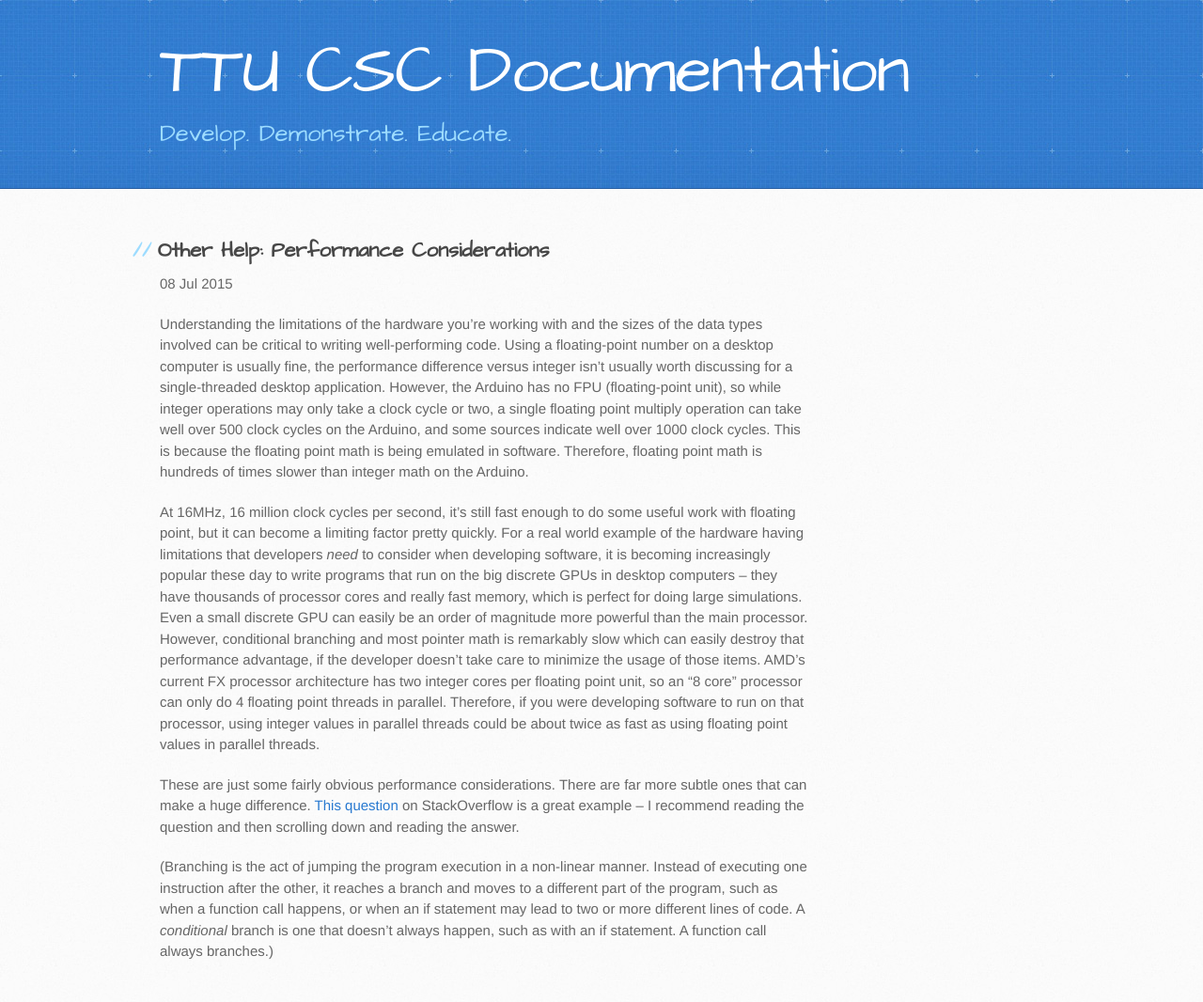
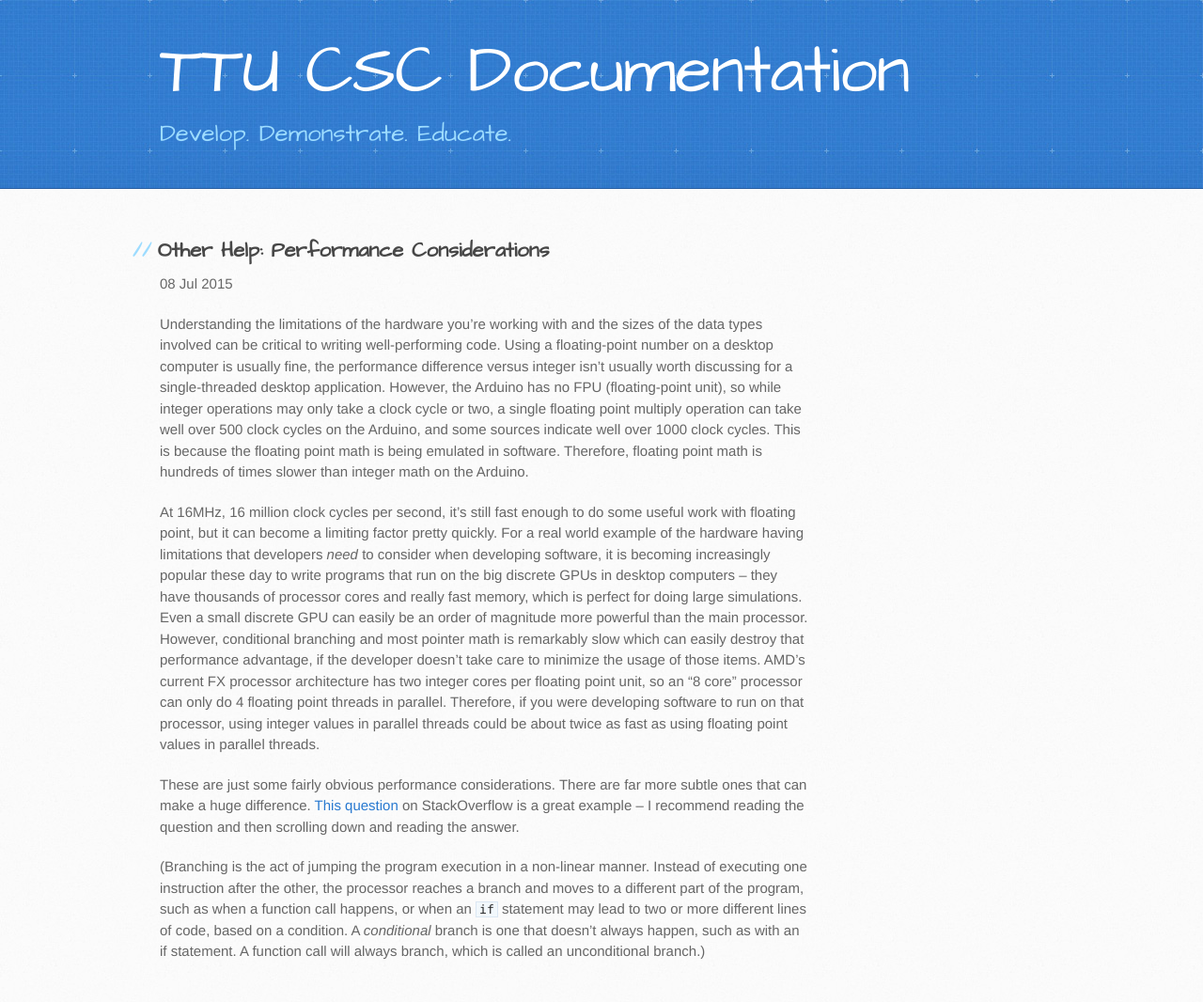
Before and after one commit to TTU-CSC/ttu-csc.github.com, a Jekyll site: the page built from _posts/2015-07-08-performance-considerations.markdown, in a window 1280 px wide. Shown: the whole page at 94% size. Built offline with Jekyll 4.4.1, drawn with Linux system fonts in a browser that asks for light colours.

Commit message:
Update 2015-07-08-performance-considerations.markdown

```diff
--- a/_posts/2015-07-08-performance-considerations.markdown
+++ b/_posts/2015-07-08-performance-considerations.markdown
@@ -11,4 +11,4 @@ At 16MHz, 16 million clock cycles per second, it's still fast enough to do some
 
 These are just some fairly obvious performance considerations. There are far more subtle ones that can make a huge difference. [This question](http://stackoverflow.com/questions/11227809/why-is-processing-a-sorted-array-faster-than-an-unsorted-array) on StackOverflow is a great example -- I recommend reading the question and then scrolling down and reading the answer.
 
-(Branching is the act of jumping the program execution in a non-linear manner. Instead of executing one instruction after the other, it reaches a branch and moves to a different part of the program, such as when a function call happens, or when an if statement may lead to two or more different lines of code. A *conditional* branch is one that doesn't always happen, such as with an if statement. A function call always branches.)
+(Branching is the act of jumping the program execution in a non-linear manner. Instead of executing one instruction after the other, the processor reaches a branch and moves to a different part of the program, such as when a function call happens, or when an `if` statement may lead to two or more different lines of code, based on a condition. A *conditional* branch is one that doesn't always happen, such as with an if statement. A function call will always branch, which is called an unconditional branch.)
```
